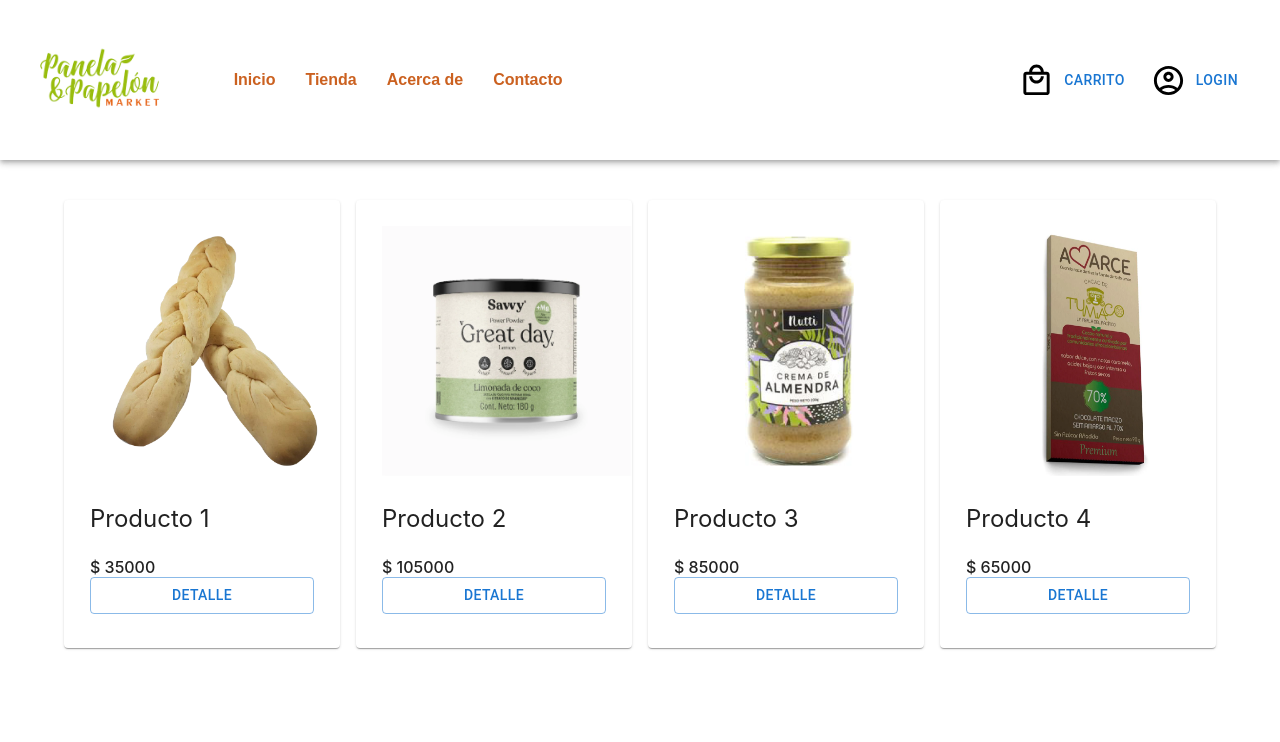
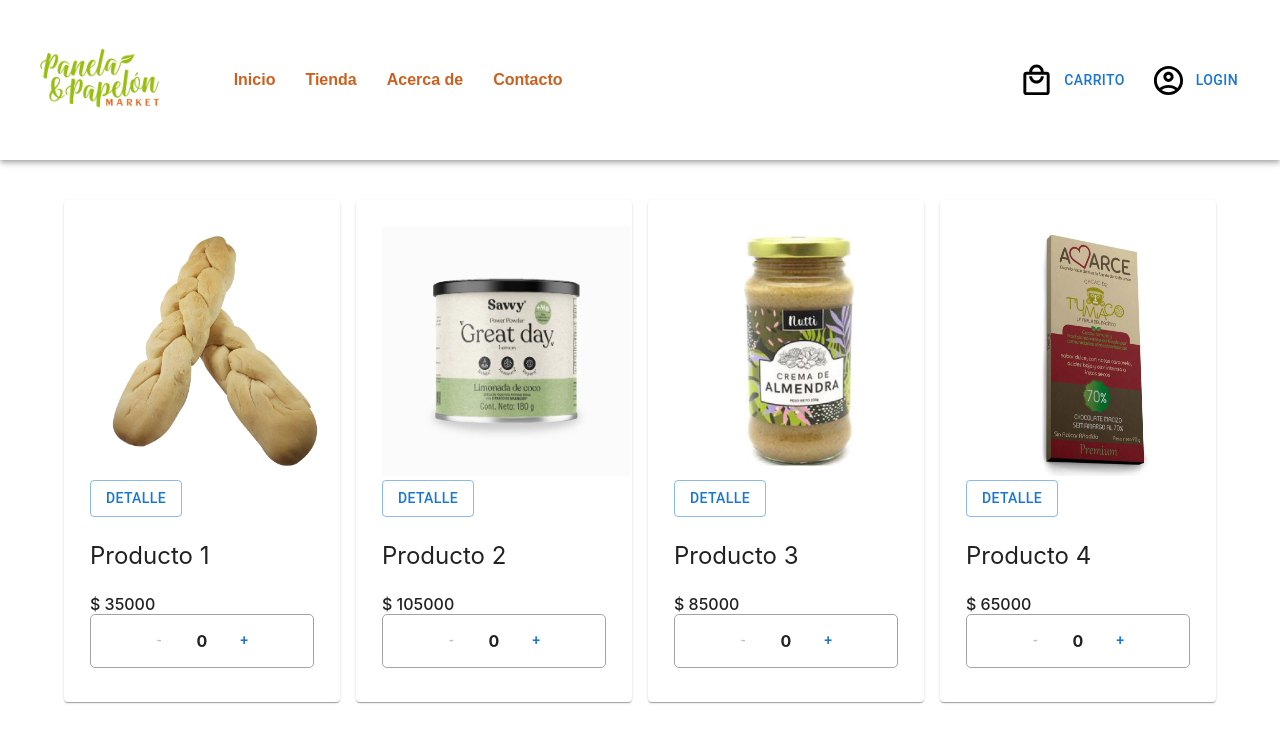
Before and after one commit to jolbes/panelaypapelon-app, a React (Create React App) app: page / in a window 1280 px wide. Shown: the top 742 px of the page. Built offline with nearby package versions, Linux system fonts and the light colour scheme.

Commit message:
Se agrega componente MODAL y ItemCounter

```diff
--- a/package.json
+++ b/package.json
@@ -10,7 +10,9 @@
     "@testing-library/jest-dom": "^5.16.4",
     "@testing-library/react": "^13.2.0",
     "@testing-library/user-event": "^13.5.0",
+    "bootstrap": "^5.1.3",
     "react": "^18.1.0",
+    "react-bootstrap": "^2.4.0",
     "react-dom": "^18.1.0",
     "react-scripts": "5.0.1",
     "web-vitals": "^2.1.4"
--- a/src/App.js
+++ b/src/App.js
@@ -4,7 +4,11 @@
 import ItemListContianer from './components/ItemListContianer/ItemListContianer';
 
 
+
+
 function App() {
+
+
   return (
     <>
     <div className="App">
@@ -26,6 +30,7 @@
         </Grid>
       </Grid>
     </Container>
+
     </>
   );
 }
--- /dev/null
+++ b/src/components/ItemCount/ItemCount.js
@@ -0,0 +1,24 @@
+import './ItemCount.css'
+import { Button } from '@mui/material'
+import { useState } from 'react'
+
+const ItemCount = () => {
+    const [count, setCount] = useState(0)
+    const addCount = () => {
+        setCount (count + 1)
+    }
+    const removeCount = () => {
+        if (count > 0){
+            setCount (count - 1)
+        }
+    }
+    return(
+        <div className='item-count'>
+        <Button onClick={removeCount} disabled={count === 0}>-</Button>
+        <p>{count}</p>
+        <Button onClick={addCount}>+</Button>
+        </div>
+    )
+
+}
+export default ItemCount
--- a/src/components/ItemListContianer/ItemListContianer.css
+++ b/src/components/ItemListContianer/ItemListContianer.css
@@ -17,3 +17,17 @@
     font-size: 1rem;
     font-weight: 500;
 }
+
+.item-count{
+
+    display: flex;
+    justify-content: center;
+    border: 1px solid rgb(163, 163, 163);
+    border-radius: 5px;
+}
+.item-count p {
+    font-size: 1rem;
+    font-weight: 700;
+    padding: 0 5px 0 5px;
+
+}
--- a/src/components/ItemListContianer/ItemListContianer.js
+++ b/src/components/ItemListContianer/ItemListContianer.js
@@ -1,21 +1,41 @@
 import './ItemListContianer.css'
-import {Card, Button, CardContent} from '@mui/material';
+import {Card, Button, CardContent } from '@mui/material';
+import ModalWindows from '../Modal/Modal';
+import { useState } from 'react';
+import ItemCount from '../ItemCount/ItemCount'
 
 const ItemListContianer = ({title, price, image}) => {
+    const [open, setOpen] = useState(false)
+
+
+    const handleColse = () =>{
+      setOpen(false)
+    }
 
     //console.log("Propiedades de ItemList", props)
     return(
         <Card sx={{ minWidth: 275 }}>
             <CardContent className='card__content'>
                 <div className="card__item">
-                    <div>
+                    <div className='card__item__inside'>
                         <img src={`./assets/items/${image}`} alt='Imagen de producto' />
+                    <Button variant={'outlined'} onClick={() => setOpen(true)}>Detalle</Button>
                     </div>
                     <p>{title}</p>
                     <span>$ {price}</span>
-                    <Button variant={'outlined'}>Detalle</Button>
+                    <ItemCount />
                 </div>
             </CardContent>
+            <ModalWindows handleColse={handleColse} open={open}>
+                <h2>Detalle del Producto</h2>
+                <div className='imgDivModal'>
+                    <img src={`./assets/items/${image}`} alt='Imagen de producto' />
+                </div>
+                <div>Nombre: {title}</div>
+                <span>Precio: $ {price}</span>
+                <Button onClick={()=> setOpen(false)}>Cerrar</Button>
+
+            </ModalWindows>
         </Card>
     )
 }
--- /dev/null
+++ b/src/components/Modal/Modal.css
@@ -0,0 +1,3 @@
+.imgDivModal img{
+    width: 350px;
+}
--- /dev/null
+++ b/src/components/Modal/Modal.js
@@ -0,0 +1,21 @@
+import * as React from 'react'
+import { Dialog, DialogContent } from '@mui/material'
+import './Modal.css'
+
+
+
+const ModalWindows = ({handleColse, open, children}) => {
+
+
+    return(
+        <Dialog onClose={handleColse} open={open}>
+            <DialogContent>
+                {children}
+            </DialogContent>
+        </Dialog>
+
+
+    )
+}
+
+export default ModalWindows
```
Also changed, not shown: src/components/ItemCount/ItemCount.css (added), 1 other file (tests, documents, lock files or other folders).
